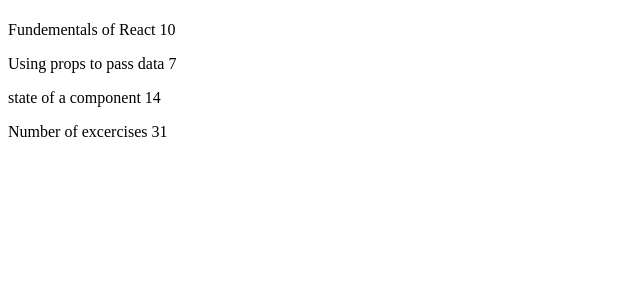
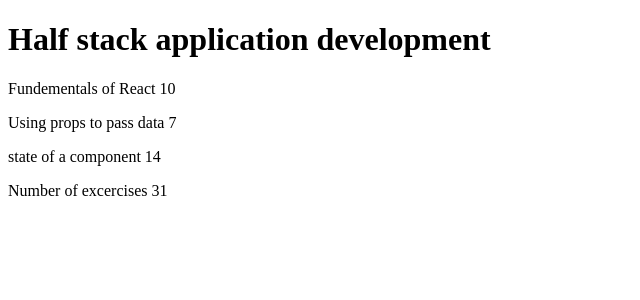
Before and after one commit to jagordon97/fullstackopen, a React (Vite) app in the folder part1/: page / in a window 1280 px wide. Shown: the top 300 px of the page, without its empty margins (0-640 px from the left). Built offline with nearby package versions, Linux system fonts and the light colour scheme.

Commit message:
1.5 removed .name in header since passing in course.name attribute already

```diff
--- a/part1/src/App.jsx
+++ b/part1/src/App.jsx
@@ -29,7 +29,7 @@
 const Header = ({course}) => {
 
   return(
-    <h1>{course.name}</h1>
+    <h1>{course}</h1>
   )
 }
 
```
